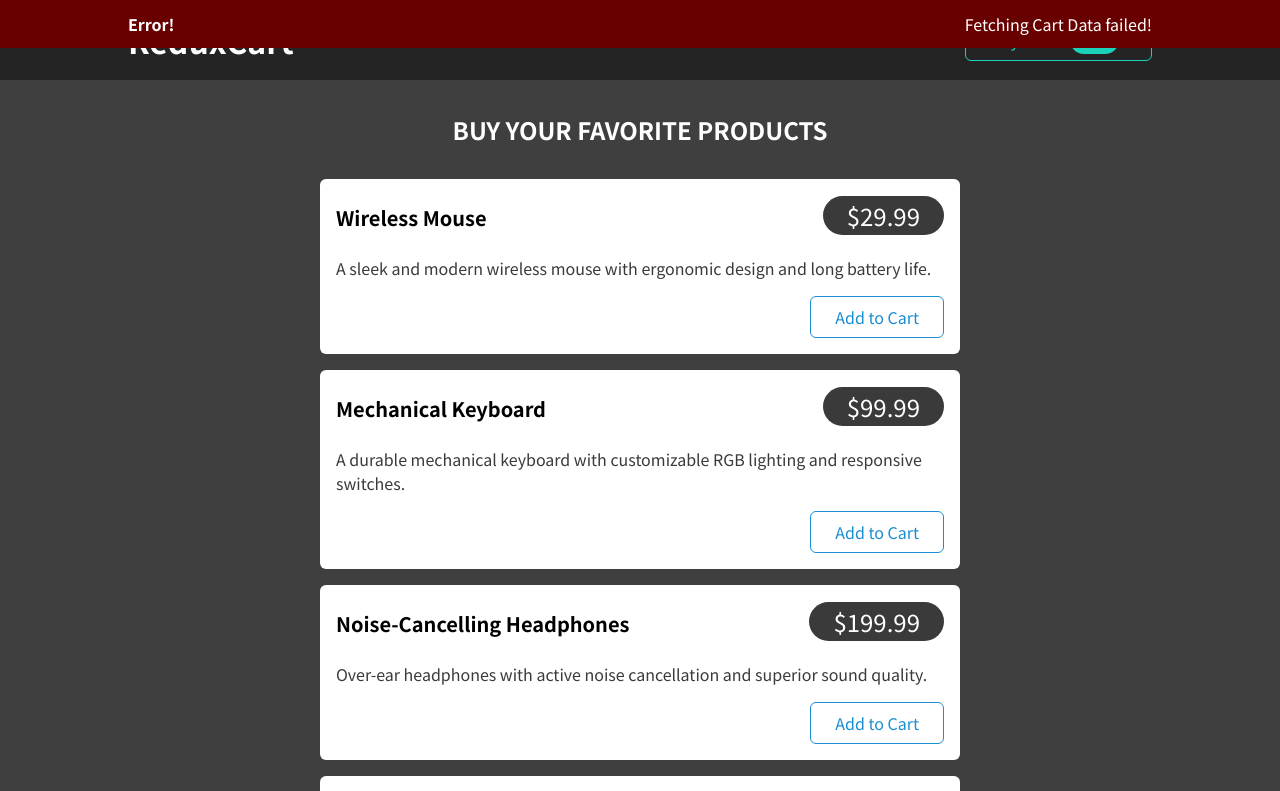
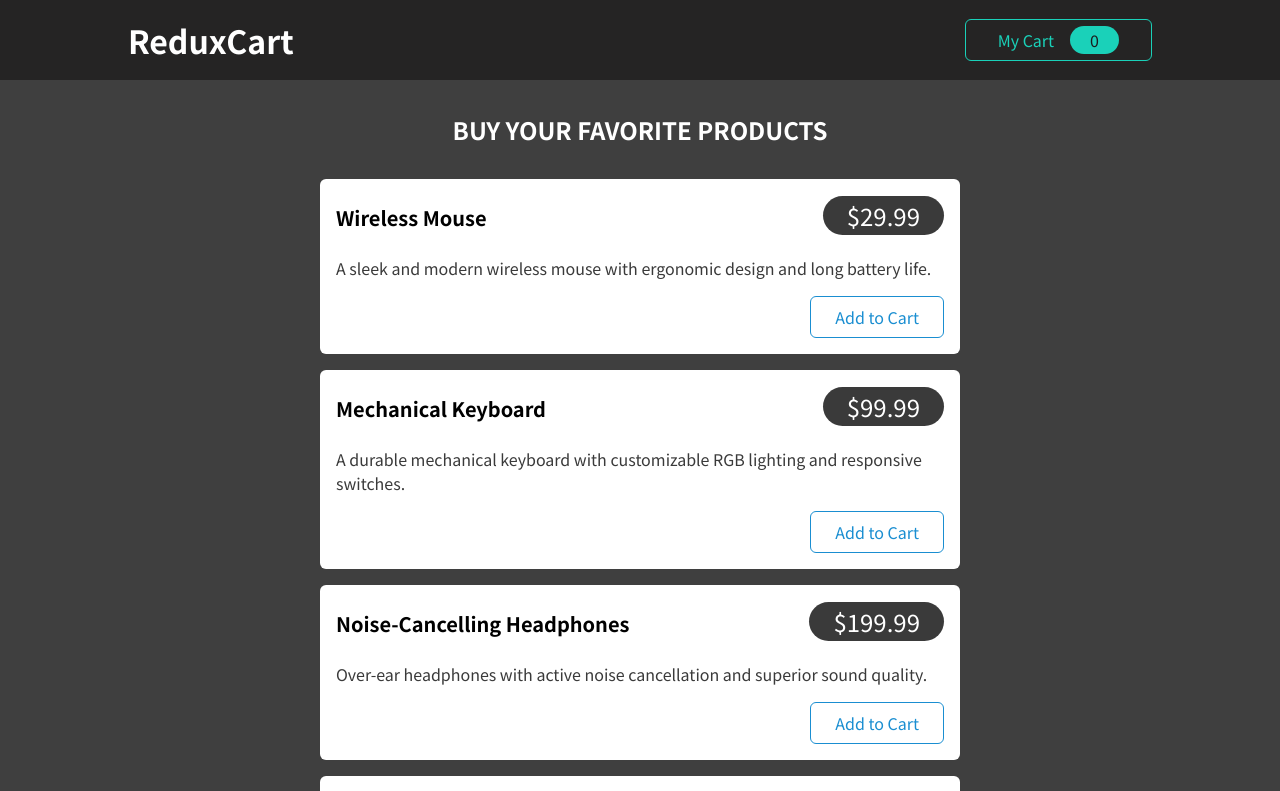
Before and after one commit to HawraaYounes/redux-cart, a React (Create React App) app: page / in a window 1280 px wide. Shown: the top 791 px of the page. Built offline with nearby package versions, Linux system fonts and the light colour scheme; no server answers.

Commit message:
edited notification to display for 3 seconds only

```diff
--- a/src/components/UI/Notification.js
+++ b/src/components/UI/Notification.js
@@ -1,12 +1,33 @@
-import classes from './Notification.module.css';
+import classes from "./Notification.module.css";
+import { uiActions } from "../../store/ui-slice";
+import { useEffect } from "react";
+import { useDispatch, useSelector } from "react-redux";
 
-const Notification = (props) => {
+const Notification = () => {
+  const dispatch = useDispatch();
+  const notification = useSelector((state) => state.ui.notification);
+
+  useEffect(() => {
+    if (notification) {
+      const timer = setTimeout(() => {
+        dispatch(uiActions.clearNotification()); // Clear the notification
+      }, 3000); // Hide notification after 3 seconds
+
+      // Clean up the timer if the component is unmounted
+      return () => clearTimeout(timer);
+    }
+  }, [notification, dispatch]);
+
+  if (!notification) {
+    return null; // Return null if there's no notification
+  }
+
   let specialClasses = '';
 
-  if (props.status === 'error') {
+  if (notification.status === 'error') {
     specialClasses = classes.error;
   }
-  if (props.status === 'success') {
+  if (notification.status === 'success') {
     specialClasses = classes.success;
   }
 
@@ -14,8 +35,8 @@ const Notification = (props) => {
 
   return (
     <section className={cssClasses}>
-      <h2>{props.title}</h2>
-      <p>{props.message}</p>
+      <h2>{notification.title}</h2>
+      <p>{notification.message}</p>
     </section>
   );
 };
--- a/src/store/ui-slice.js
+++ b/src/store/ui-slice.js
@@ -16,6 +16,9 @@ const uiSlice = createSlice({
         message: action.payload.message,
       };
     },
+    clearNotification(state) {
+      state.notification = null; // Clear notification
+    },
   },
 });
 
```
